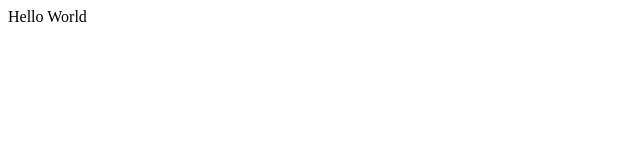
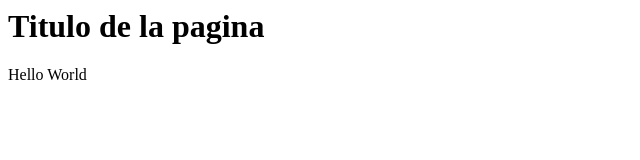
Before and after one commit to Melendez34/Prueba_git, a plain HTML site: page index.html in a window 1280 px wide. Shown: the whole page, without its empty margins (0-640 px from the left). Drawn offline with Linux system fonts and the light colour scheme.

Commit message:
segunda modificacion en html

```diff
--- a/index.html
+++ b/index.html
@@ -1 +1,8 @@
-<div>Hello World</div>
+<html>
+   <body>
+      <h1>
+         Titulo de la pagina
+      </h1>
+      <div>Hello World</div>
+   </body>
+</html>
```
